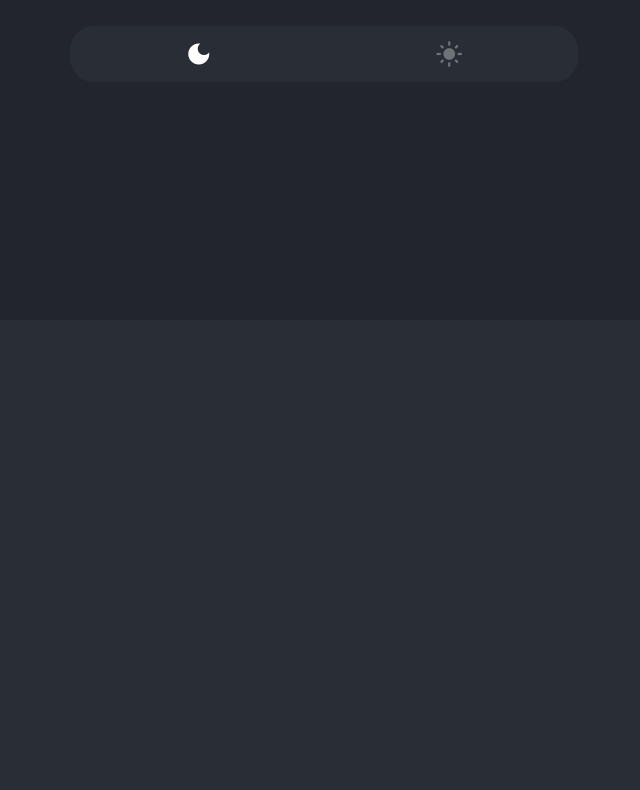
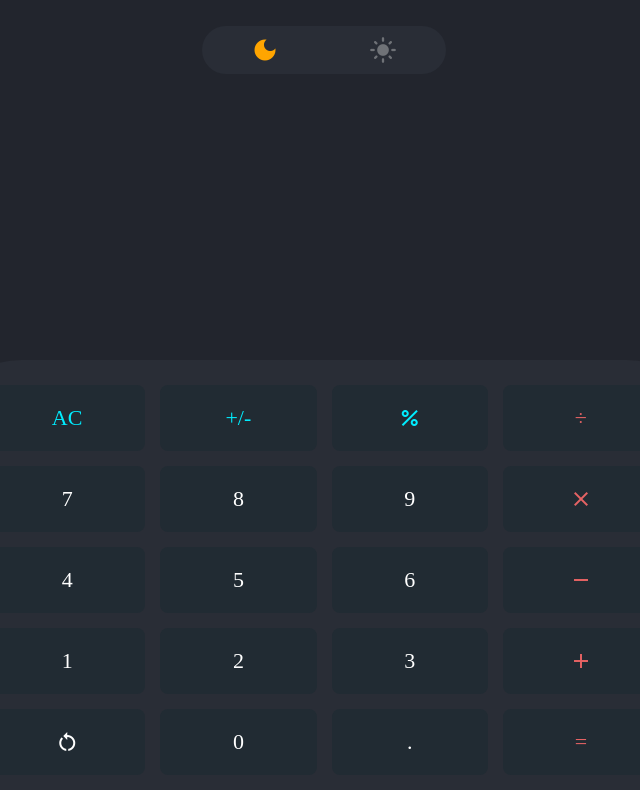
Before and after one commit to daiwanxing/calculator, a Vue app: page / in a window 1280 px wide. Shown: the top 790 px of the page, without its empty margins (316-956 px from the left). Built offline with nearby package versions, Linux system fonts and the light colour scheme.

Commit message:
feat: add keyboard

```diff
--- a/src/App.vue
+++ b/src/App.vue
@@ -1,49 +1,62 @@
 <template>
     <ThemeMode />
     <div class="print-area"></div>
-    <div class="keyboard"></div>
+    <div class="keyboard">
+        <KeyBoard />
+    </div>
 </template>
 
 <script lang="ts" setup>
 import ThemeMode from "@/components/Mode/index.vue";
+import KeyBoard from "@/components/keyboard/index.vue";
 </script>
 
 <style>
 html,
 body {
     height: 100%;
+    padding-left: env(safe-area-inset-left);
+    padding-right: env(safe-area-inset-right);
+    padding-bottom: env(safe-area-inset-bottom);
+    background-color: var(--bg-color);
+    box-sizing: border-box;
 }
 
 html[data-theme="DARK"] {
     --bg-color: #22252d;
     --bg-color-light: #292d36;
+    --bg-color-light-2: #212b33;
+    --text-color-2: #fff;
     --text-color: #6f7277;
-    --text-active-color: #fff;
 }
 
 html[data-theme="LIGHT"] {
     --bg-color: #ffffff;
     --bg-color-light: #f9f9f9;
+    --bg-color-light-2: #f5f5f5;
     --text-color: #5a5d64;
-    --text-active-color: #09f;
+    --text-color-2: #444850;
 }
 
 #app {
+    position: relative;
+    margin: auto;
+    width: min(100%, 720px);
     height: 100%;
     -webkit-font-smoothing: antialiased;
     -moz-osx-font-smoothing: grayscale;
-    background-color: var(--bg-color);
-    /* transition: background-color 1s linear; */
 }
 
 .print-area {
-    height: 40%;
+    height: 45%;
 }
 
 .keyboard {
-    height: 60%;
+    padding: 25px;
+    height: 55%;
     border-top-left-radius: 8%;
     border-top-right-radius: 8%;
     background-color: var(--bg-color-light);
+    box-sizing: border-box;
 }
 </style>
--- a/src/components/Mode/index.vue
+++ b/src/components/Mode/index.vue
@@ -38,14 +38,15 @@ const { toggle, mode } = useTheme();
 
     .app-mode-switch {
         position: relative;
-        display: inline-grid;
-        grid-template-columns: repeat(2, 18vw);
+        margin: auto;
+        width: 30%;
+        display: grid;
+        grid-template-columns: 1fr 1fr;
         column-gap: 20px;
         align-items: center;
-        padding: 14px;
+        padding: 10px 14px;
         border-radius: 24px;
         background-color: var(--bg-color-light);
-        // box-shadow: -10px -10px 15px #f5f9fd, 10px 10px 15px #d8dbe5;
 
         // &::after {
         //     content: "";
@@ -67,11 +68,10 @@ const { toggle, mode } = useTheme();
         padding: 0 10px;
         font-size: 28px;
         color: var(--text-color);
-        cursor: pointer;
         transition: color 0.5s ease;
 
         &.active {
-            color: var(--text-active-color);
+            color: orange;
         }
     }
 }
--- /dev/null
+++ b/src/components/keyboard/index.vue
@@ -0,0 +1,217 @@
+<script lang="ts" setup>
+import { onBeforeUnmount } from "vue";
+const emits = defineEmits(["enterFlag", "enterValue"]);
+
+enum FLAG_KEYS {
+    RESET = 1,
+    ENTER = 1 << 1,
+    AC = 1 << 2,
+    DIVIDE = 1 << 3,
+    MULTIPLE = 1 << 4,
+    PLUS = 1 << 5,
+    EQUAL = 1 << 6,
+    DOT = 1 << 7,
+    MODULO = 1 << 8,
+    MINUS = 1 << 9,
+}
+
+const keyboardButtons = [
+    {
+        name: "AC",
+        handler() {
+            emits("enterFlag", FLAG_KEYS.AC);
+        },
+    },
+    {
+        name: "+/-",
+        handler() {
+            navigator.vibrate(30);
+        },
+    },
+    {
+        name: "percent",
+        type: "icon",
+        handler() {
+            emits("enterFlag", FLAG_KEYS.MODULO);
+        },
+    },
+    {
+        name: "&divide;",
+        decode: true,
+        handler() {
+            emits("enterFlag", FLAG_KEYS.DIVIDE);
+        },
+    },
+    {
+        name: "7",
+        handler() {
+            emits("enterValue", 7);
+        },
+    },
+    {
+        name: "8",
+        handler() {
+            emits("enterValue", 8);
+        },
+    },
+    {
+        name: "9",
+        handler() {
+            emits("enterValue", 9);
+        },
+    },
+    {
+        name: "clear",
+        type: "icon",
+        handler() {
+            emits("enterFlag", FLAG_KEYS.MULTIPLE);
+        },
+    },
+    {
+        name: "4",
+        handler() {
+            emits("enterValue", 4);
+        },
+    },
+    {
+        name: "5",
+        handler() {
+            emits("enterValue", 5);
+        },
+    },
+    {
+        name: "6",
+        handler() {
+            emits("enterValue", 6);
+        },
+    },
+    {
+        name: "remove",
+        type: "icon",
+        handler() {
+            emits("enterFlag", FLAG_KEYS.MINUS);
+        },
+    },
+    {
+        name: "1",
+        handler() {
+            emits("enterValue", 6);
+        },
+    },
+    {
+        name: "2",
+        handler() {
+            emits("enterValue", 6);
+        },
+    },
+    {
+        name: "3",
+        handler() {
+            emits("enterValue", 3);
+        },
+    },
+    {
+        name: "add",
+        type: "icon",
+        handler() {
+            emits("enterFlag", FLAG_KEYS.DIVIDE);
+        },
+    },
+    {
+        name: "restart_alt",
+        type: "icon",
+        handler() {
+            emits("enterFlag", FLAG_KEYS.RESET);
+        },
+    },
+    {
+        name: "0",
+        handler() {
+            emits("enterFlag", 0);
+        },
+    },
+    {
+        name: ".",
+        handler() {
+            emits("enterFlag", FLAG_KEYS.DOT);
+        },
+    },
+    {
+        name: "=",
+        handler() {
+            emits("enterFlag", FLAG_KEYS.EQUAL);
+        },
+    },
+];
+
+const tapEngine = () => {
+    navigator.vibrate(40);
+};
+
+const btnList: Array<HTMLElement> = [];
+const btnGroupsListRef = (el: HTMLElement) => {
+    if (el) {
+        el.addEventListener("click", tapEngine);
+        btnList.push(el);
+    }
+};
+
+onBeforeUnmount(() => {
+    btnList.forEach((el) => el.removeEventListener("click", tapEngine));
+});
+</script>
+
+<template>
+    <div class="keyboard-grid">
+        <div
+            class="keyboard-cell"
+            v-for="(btn, idx) in keyboardButtons"
+            :key="idx"
+            @click="btn.handler"
+            :ref="btnGroupsListRef"
+        >
+            <template v-if="btn.type === 'icon'">
+                <span class="material-icons"> {{ btn.name }} </span>
+            </template>
+            <template v-else-if="btn.decode">
+                <span v-html="btn.name"></span>
+            </template>
+            <template v-else>
+                {{ btn.name }}
+            </template>
+        </div>
+    </div>
+</template>
+
+<style scoped lang="scss">
+.keyboard-grid {
+    height: 100%;
+    display: grid;
+    grid: repeat(5, 1fr) / repeat(4, 1fr);
+    gap: 15px;
+
+    .keyboard-cell {
+        display: inline-flex;
+        align-items: center;
+        justify-content: center;
+        border-radius: 8px;
+        background-color: var(--bg-color-light-2);
+        font-size: 22px;
+        color: var(--text-color-2);
+        user-select: none;
+
+        &:nth-child(-n + 3) {
+            color: #00edff;
+        }
+
+        &:nth-child(4n) {
+            color: #e56364;
+        }
+
+        &:focus-visible,
+        &:active {
+            filter: brightness(0.8);
+        }
+    }
+}
+</style>
--- a/src/index.html
+++ b/src/index.html
@@ -3,9 +3,10 @@
     <head>
         <meta charset="UTF-8" />
         <meta http-equiv="X-UA-Compatible" content="IE=edge" />
+        <meta name="viewport" content="user-scalable=no" />
         <meta
             name="viewport"
-			content="width=device-width, initial-scale=1.0"
+            content="width=device-width, initial-scale=1.0, maximum-scale=1.0"
         />
         <link
             rel="preload"
```
Lines whose indentation alone changed are shown as unchanged.
